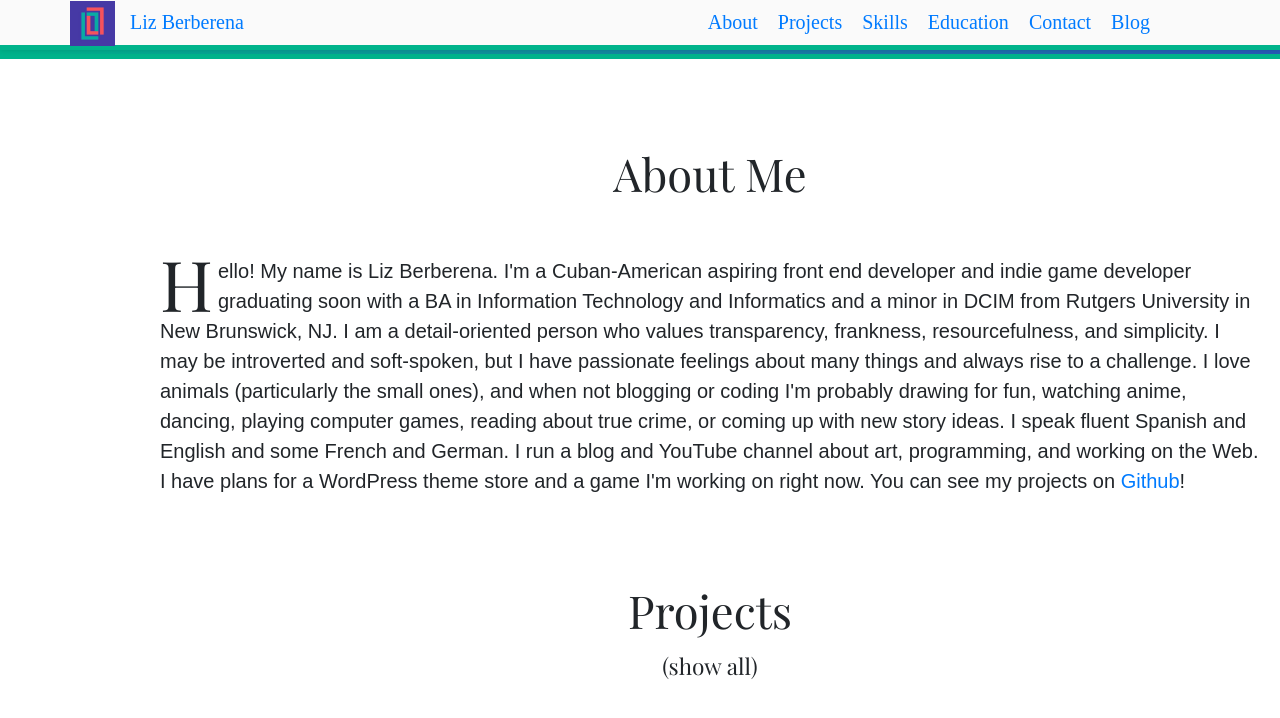
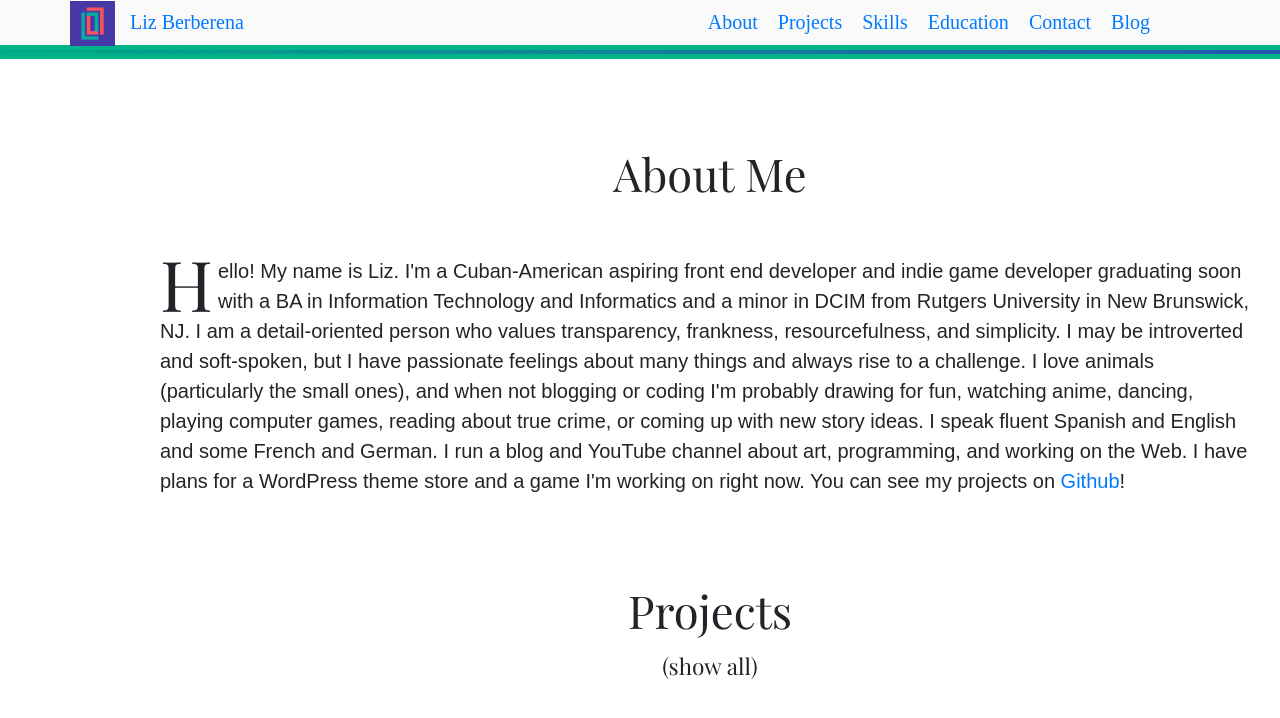
Before and after one commit to liz-lorena/early-2019, a Jekyll site: the page built from index.html, in a window 1280 px wide and 900 px high, scrolled down 441 px, cut to the strip 0-735 px from the top of the window. Shown: the top 718 px of the strip. Built offline with Jekyll 4.4.1, drawn with Linux system fonts in a browser that asks for light colours; nearby versions of some CDN libraries; the list of posts is cut into pages by our own code; some of the changed lines change nothing that is shown; some of the changed text lies outside the part shown.

Commit message:
Update index.html

```diff
--- a/index.html
+++ b/index.html
@@ -8,7 +8,7 @@
 <div class="section">
     <h1>About Me</h1>
 
-    <p><first-letter>H</first-letter>ello! My name is Liz Berberena. I'm a Cuban-American aspiring front end developer and indie game developer graduating soon with a BA in Information Technology and Informatics and a minor in DCIM from Rutgers University in New Brunswick, NJ. I am a detail-oriented person who values transparency, frankness, resourcefulness, and simplicity. I may be introverted and soft-spoken, but I have passionate feelings about many things and always rise to a challenge. I love animals (particularly the small ones), and when not blogging or coding I'm probably drawing for fun, watching anime, dancing, playing computer games, reading about true crime, or coming up with new story ideas. I speak fluent Spanish and English and some French and German. I run a blog and YouTube channel about art, programming, and working on the Web. I have plans for a WordPress theme store and a game I'm working on right now. You can see my projects on <a href="https://github.com/lizberberena" target="_blank">Github</a>!</p>
+    <p><first-letter>H</first-letter>ello! My name is Liz. I'm a Cuban-American aspiring front end developer and indie game developer graduating soon with a BA in Information Technology and Informatics and a minor in DCIM from Rutgers University in New Brunswick, NJ. I am a detail-oriented person who values transparency, frankness, resourcefulness, and simplicity. I may be introverted and soft-spoken, but I have passionate feelings about many things and always rise to a challenge. I love animals (particularly the small ones), and when not blogging or coding I'm probably drawing for fun, watching anime, dancing, playing computer games, reading about true crime, or coming up with new story ideas. I speak fluent Spanish and English and some French and German. I run a blog and YouTube channel about art, programming, and working on the Web. I have plans for a WordPress theme store and a game I'm working on right now. You can see my projects on <a href="https://github.com/irisoflys" target="_blank">Github</a>!</p>
 
 </div>
 
@@ -24,13 +24,13 @@
         <img src="/img/bluejay.png" class="img-fluid">
         <div class="header">
             <p class="date">HTML Website</p>
-            <a href="https://github.com/lizberberena/bluejay" target="_blank">
+            <a href="https://github.com/irisoflys/bluejay" target="_blank">
                 <h1>Blue Jay: Cyber Harassment Survival Guide</h1>
             </a>
             <p class="date">April 2019</p>
         </div>
         <p class="excerpt">This is my DCIM minor capstone project, a website guide all about cyber harassment and how to survive it.<br><br>
-            <a href="https://github.com/lizberberena/bluejay" target="_blank">More about this →</a>
+            <a href="https://github.com/irisoflys/bluejay" target="_blank">More about this →</a>
         </p>
     </div>
 
@@ -38,13 +38,13 @@
         <img src="img/scandi.png" class="img-fluid">
         <div class="header">
             <p class="date">HTML Website</p>
-            <a href="https://github.com/lizberberena/lizberberena" target="_blank">
+            <a href="https://github.com/irisoflys/irisoflys" target="_blank">
                 <h1>DCIM Portfolio Website</h1>
             </a>
             <p class="date">April 2019</p>
         </div>
         <p class="excerpt">This is my DCIM minor capstone portfolio website adapted from my main portfolio website into one page.<br><br>
-            <a href="https://github.com/lizberberena/lizberberena" target="_blank">More about this →</a>
+            <a href="https://github.com/irisoflys/irisoflys" target="_blank">More about this →</a>
         </p>
     </div>
 
@@ -52,13 +52,13 @@
         <img src="img/blog.png" class="img-fluid">
         <div class="header">
             <p class="date">HTML Website</p>
-            <a href="https://github.com/lizberberena/lizberberena" target="_blank">
-                <h1>ByLiz.org: Current Portfolio and Blog</h1>
+            <a href="https://github.com/irisoflys/irisoflys" target="_blank">
+                <h1>Portfolio and Blog</h1>
             </a>
             <p class="date">Fall 2018 - Present</p>
         </div>
-        <p class="excerpt">This is my current portfolio website and blog at ByLiz.org. It was originally a WordPress child theme of the Savona theme, but I recreated the entire website from scratch into a static website that uses Jekyll.<br><br>
-            <a href="https://github.com/lizberberena/lizberberena" target="_blank">More about this →</a>
+        <p class="excerpt">This was my portfolio website and blog. It was originally a WordPress child theme of the Savona theme, but I recreated the entire website from scratch into a static website that uses Jekyll.<br><br>
+            <a href="https://github.com/irisoflys/irisoflys" target="_blank">More about this →</a>
         </p>
     </div>
 
@@ -66,13 +66,13 @@
         <img src="img/portfoliomid2018mobile.png" class="img-fluid">
         <div class="header">
             <p class="date">HTML Website</p>
-            <a href="https://github.com/lizberberena/lizberberena" target="_blank">
+            <a href="https://github.com/irisoflys/irisoflys" target="_blank">
                 <h1>My Fourth Portfolio</h1>
             </a>
             <p class="date">Summer 2018</p>
         </div>
         <p class="excerpt">My fourth portfolio is an original design made with HTML, CSS, Bootstrap, and some Javascript.<br><br>
-            <a href="https://github.com/lizberberena/lizberberena" target="_blank">More about this →</a>
+            <a href="https://github.com/irisoflys/irisoflys" target="_blank">More about this →</a>
         </p>
     </div>
 
@@ -80,13 +80,13 @@
         <img src="img/phonyreality.png" class="img-fluid">
         <div class="header">
             <p class="date">Unity 3D Game</p>
-            <a href="https://github.com/lizberberena/lizberberena" target="_blank">
+            <a href="https://github.com/irisoflys/irisoflys" target="_blank">
                 <h1>Phony Reality 3D Game</h1>
             </a>
             <p class="date">May 2018</p>
         </div>
         <p class="excerpt">This is my second game made in the Unity game engine. It's a 3D walking simulator with simple fetch quests.<br><br>
-            <a href="https://github.com/lizberberena/lizberberena" target="_blank">More about this →</a>
+            <a href="https://github.com/irisoflys/irisoflys" target="_blank">More about this →</a>
         </p>
     </div>
 
@@ -94,13 +94,13 @@
         <img src="img/metalloid.png" class="img-fluid">
         <div class="header">
             <p class="date">Unity 2D Game</p>
-            <a href="https://github.com/lizberberena/lizberberena" target="_blank">
+            <a href="https://github.com/irisoflys/irisoflys" target="_blank">
                 <h1>Metalloid 2D Game</h1>
             </a>
             <p class="date">March 2018</p>
         </div>
         <p class="excerpt">This is my first game made in the Unity game engine with a classmate. It's a 2D platformer shooter.<br><br>
-            <a href="https://github.com/lizberberena/lizberberena" target="_blank">More about this →</a>
+            <a href="https://github.com/irisoflys/irisoflys" target="_blank">More about this →</a>
         </p>
     </div>
 
@@ -108,13 +108,13 @@
         <img src="img/thirdportfolio.png" class="img-fluid">
         <div class="header">
             <p class="date">HTML Website</p>
-            <a href="https://github.com/lizberberena/lizberberena" target="_blank">
+            <a href="https://github.com/irisoflys/irisoflys" target="_blank">
                 <h1>My Third Portfolio</h1>
             </a>
             <p class="date">Spring 2018</p>
         </div>
         <p class="excerpt">My third portfolio was an original multi-page design made with HTML and CSS and uses Jekyll.<br><br>
-            <a href="https://github.com/lizberberena/lizberberena" target="_blank">More about this →</a>
+            <a href="https://github.com/irisoflys/irisoflys" target="_blank">More about this →</a>
         </p>
     </div>
 
@@ -122,13 +122,13 @@
         <img src="img/jobographic2.png" class="img-fluid">
         <div class="header">
             <p class="date">HTML Website</p>
-            <a href="https://github.com/lizberberena/jobographic" target="_blank">
+            <a href="https://github.com/irisoflys/jobographic" target="_blank">
                 <h1>JoboGraphic Web Application</h1>
             </a>
             <p class="date">December 2017</p>
         </div>
         <p class="excerpt">This is a web application I made with 4 teammates. With it you can find jobs and companies near your area and directions to them. It uses 4 APIs, Javascript, jQuery, AJAX, and PHP.<br><br>
-            <a href="https://github.com/lizberberena/jobographic" target="_blank">More about this →</a>
+            <a href="https://github.com/irisoflys/jobographic" target="_blank">More about this →</a>
         </p>
     </div>
 
@@ -136,13 +136,13 @@
         <img src="img/writeknight.png" class="img-fluid">
         <div class="header">
             <p class="date">HTML Website</p>
-            <a href="https://github.com/lizberberena/writeknight" target="_blank">
+            <a href="https://github.com/irisoflys/writeknight" target="_blank">
                 <h1>WriteKnight Website</h1>
             </a>
             <p class="date">December 2017</p>
         </div>
         <p class="excerpt">This is the website I made for my Management in Tech Org team's course project, a tax mobile app for freelancers.<br><br>
-            <a href="https://github.com/lizberberena/writeknight" target="_blank">More about this →</a>
+            <a href="https://github.com/irisoflys/writeknight" target="_blank">More about this →</a>
         </p>
     </div>
 
@@ -150,13 +150,13 @@
         <img src="img/secondportfolio.png" class="img-fluid">
         <div class="header">
             <p class="date">HTML Website</p>
-            <a href="https://github.com/lizberberena/lizberberena" target="_blank">
+            <a href="https://github.com/irisoflys/irisoflys" target="_blank">
                 <h1>My Second Portfolio</h1>
             </a>
             <p class="date">Fall 2017</p>
         </div>
         <p class="excerpt">My second portfolio was an original multi-page design made with HTML, CSS, Bootstrap, and jQuery.<br><br>
-            <a href="https://github.com/lizberberena/lizberberena" target="_blank">More about this →</a>
+            <a href="https://github.com/irisoflys/irisoflys" target="_blank">More about this →</a>
         </p>
     </div>
 
@@ -164,29 +164,29 @@
         <img src="img/firstportfolio.png" class="img-fluid">
         <div class="header">
             <p class="date">HTML Website</p>
-            <a href="https://github.com/lizberberena/lizberberena" target="_blank">
+            <a href="https://github.com/irisoflys/irisoflys" target="_blank">
                 <h1>My First Portfolio</h1>
             </a>
             <p class="date">Summer 2017</p>
         </div>
         <p class="excerpt">My first portfolio was a one-page design made with HTML, CSS, Bootstrap, and Javascript.<br><br>
-            <a href="https://github.com/lizberberena/lizberberena" target="_blank">More about this →</a>
+            <a href="https://github.com/irisoflys/irisoflys" target="_blank">More about this →</a>
         </p>
     </div>
-
+<!--
     <div class="post wordpress">
         <img src="img/cbmhs.png" class="img-fluid">
         <div class="header">
             <p class="date">WordPress Website</p>
-            <a href="https://lizberberena.com/img/cbmhs.pdf" target="_blank">
+            <a href="https://irisoflys.com/img/cbmhs.pdf" target="_blank">
                 <h1>Church-Based Mental Health Services Website</h1>
             </a>
             <p class="date">March - June 2017</p>
         </div>
         <p class="excerpt">I designed this WordPress website with a partner as a pro-bono project for a non-profit.<br><br>
-            <a href="https://lizberberena.com/img/cbmhs.pdf" target="_blank">More about this →</a>
+            <a href="https://irisoflys.com/img/cbmhs.pdf" target="_blank">More about this →</a>
         </p>
-    </div>
+    </div>-->
 
     <div class="post java">
         <img src="img/hauntedmansion.png" class="img-fluid">
@@ -206,13 +206,13 @@
         <img src="img/blackjack.png" class="img-fluid">
         <div class="header">
             <p class="date">Java Game</p>
-            <a href="https://github.com/lizberberena/cs-blackjack" target="_blank">
+            <a href="https://github.com/irisoflys/cs-blackjack" target="_blank">
                 <h1>Blackjack Text Game</h1>
             </a>
             <p class="date">December 2015</p>
         </div>
         <p class="excerpt">This is my first game made in Java.<br><br>
-            <a href="https://github.com/lizberberena/cs-blackjack" target="_blank">More about this →</a>
+            <a href="https://github.com/irisoflys/cs-blackjack" target="_blank">More about this →</a>
         </p>
     </div>
 
@@ -234,13 +234,13 @@
         <img src="img/tictactoe2.png" class="img-fluid">
         <div class="header">
             <p class="date">Visual Basic Game</p>
-            <a href="https://github.com/lizberberena/lizberberena" target="_blank">
+            <a href="https://github.com/irisoflys/irisoflys" target="_blank">
                 <h1>Tic Tac Toe Game</h1>
             </a>
             <p class="date">January 2014</p>
         </div>
         <p class="excerpt">This is my first completed game made in Visual Basic.<br><br>
-            <a href="https://github.com/lizberberena/lizberberena" target="_blank">More about this →</a>
+            <a href="https://github.com/irisoflys/irisoflys" target="_blank">More about this →</a>
         </p>
     </div>
 
@@ -360,10 +360,10 @@
                 <date>Sep. 2015 - May 2019</date><br>
                 GPA: 3.81/4.00
             </li>
-            <li><strong>Sayreville War Memorial High</strong><br>
+            <!--<li><strong>Sayreville War Memorial High</strong><br>
                 <date>Sep. 2011 - Jun. 2015</date><br>
                 GPA: 4.34 (weighted)
-            </li>
+            </li>-->
         </ul>
     </div>
     <div id="split">
```
